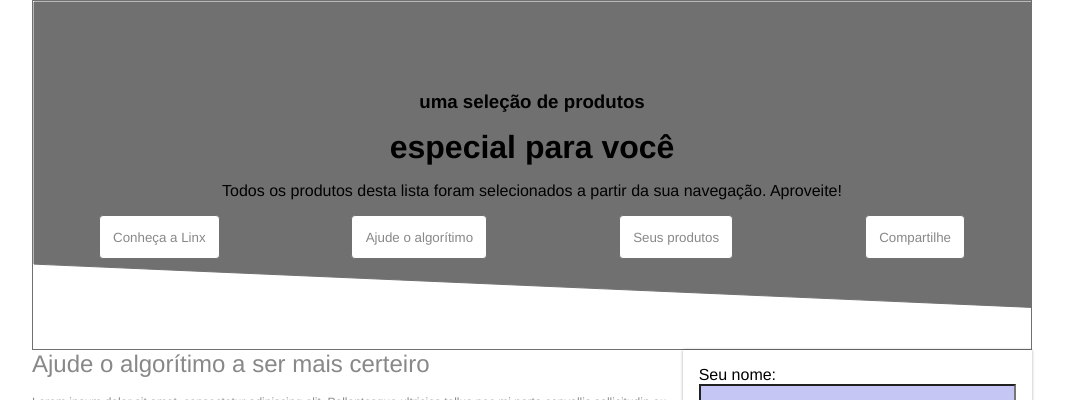
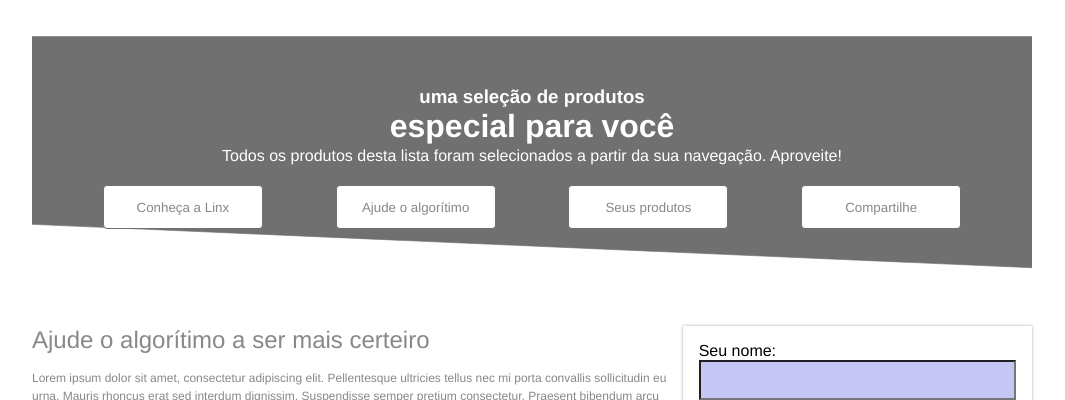
Before and after one commit to Cindy-Ariel/Desafio_Linx_Impulse, a React (Vite) app in the folder vite-project/: page / in a window 1280 px wide. Shown: the top 400 px of the page, without its empty margins (108-1173 px from the left). Built offline with nearby package versions, Linux system fonts and the light colour scheme.

Commit message:
Estilizando li do Header

```diff
--- a/vite-project/src/components/Header/header.module.css
+++ b/vite-project/src/components/Header/header.module.css
@@ -1,46 +1,37 @@
 .header {
   max-width: 100%;
-    width: 100%;
-    height: 350px;
-    border: 1px solid #707070;
+  height: 326px;
   opacity: 1;
   display: flex;
   justify-content: space-between;
   align-items: center;
   flex-direction: column;
-    padding: 90px 0px;
-
+  padding: 97px 104px;
+  line-height:0%;
   background-image: url("../../img/bg-header.svg");
   background-repeat: no-repeat;
+  background-size:200% 100% ;
+  background-position: top;
+  /* position: absolute; */
+  top: 0;
+color: white;
+
 }
 
 nav {
-    width: 100%;
+  width: 931px
 }
 
 .listOption{
-
   display: flex;
   justify-content: space-around;
   width: 100%;
-}
-
-.option {
-    list-style: none;
-    height: 40px;
-    background: #913f3f 0% 0% no-repeat padding-box;
-    box-shadow: 0px 1px 6px #00000029;
-    border: 1px solid #707070;
-    border-radius: 4px;
-    opacity: 1;
-    margin-right: 50px;
-    margin-top: auto;
 }
 
 li {
     list-style: none;
  }
 
-  .menutopo {
-    background-color: red;
+.li{
+  width: 160px
 }
```
Lines whose indentation alone changed are shown as unchanged.
